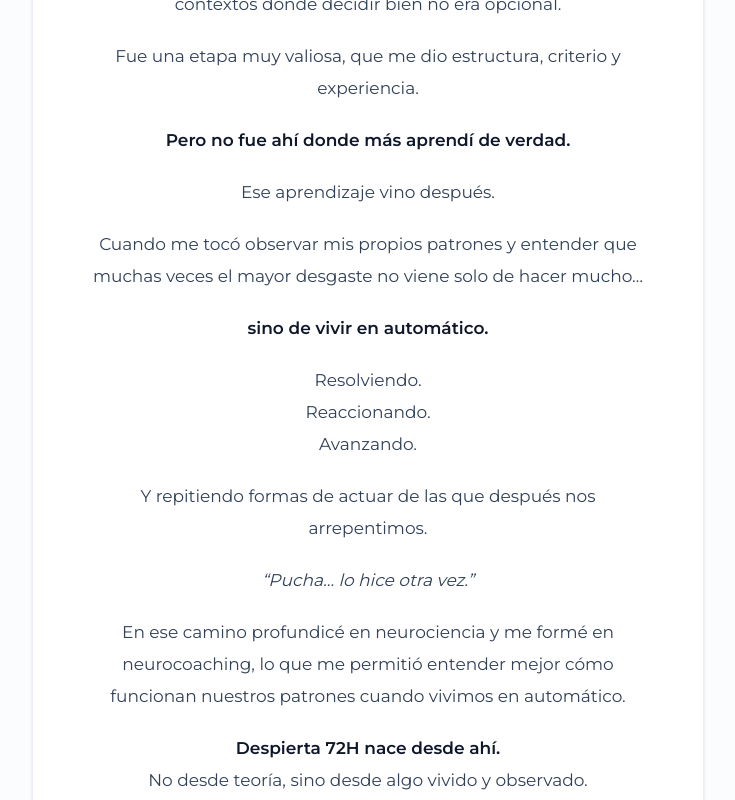
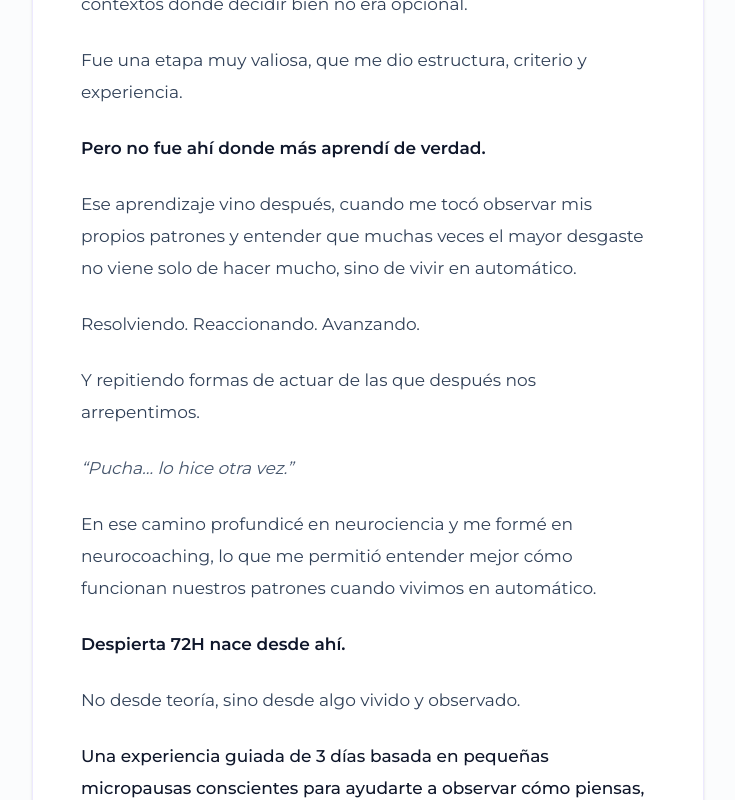
Before and after one commit to cursossolange/despierta-72h, a React (Vite) app: page / in a window 1280 px wide. Shown: the part 1460-2260 px from the top of the page, without its empty margins (272-1007 px from the left). Built offline with nearby package versions, Linux system fonts and the light colour scheme; no server answers.

Commit message:
Update LandingPage.tsx

```diff
--- a/src/components/LandingPage.tsx
+++ b/src/components/LandingPage.tsx
@@ -243,7 +243,7 @@ export default function LandingPage({ onPurchase }: LandingPageProps) {
           <span className="block mt-1 font-semibold text-slate-900">Soy Solange.</span>
         </h2>
 
-        <div className="text-sm md:text-[17px] text-slate-700 leading-8 font-normal space-y-5 max-w-3xl mx-auto">
+        <div className="text-sm md:text-[17px] text-slate-700 leading-8 font-normal space-y-6 max-w-2xl mx-auto text-left">
           <p>
   Durante más de 20 años trabajé liderando equipos y procesos en contextos donde decidir bien no era opcional.
 </p>
@@ -252,33 +252,25 @@ export default function LandingPage({ onPurchase }: LandingPageProps) {
   Fue una etapa muy valiosa, que me dio estructura, criterio y experiencia.
 </p>
 
-          <p className="font-semibold text-slate-900">
+<p>
+  <span className="font-semibold text-slate-900">
     Pero no fue ahí donde más aprendí de verdad.
+  </span>
 </p>
 
 <p>
-            Ese aprendizaje vino después.
+  Ese aprendizaje vino después, cuando me tocó observar mis propios patrones y entender que muchas veces el mayor desgaste no viene solo de hacer mucho, sino de vivir en automático.
 </p>
 
 <p>
-            Cuando me tocó observar mis propios patrones y entender que muchas veces el mayor desgaste no viene solo de hacer mucho…
-          </p>
-
-          <p className="font-semibold text-slate-900">
-            sino de vivir en automático.
-          </p>
-
-          <p>
-            Resolviendo.<br />
-            Reaccionando.<br />
-            Avanzando.
+  Resolviendo. Reaccionando. Avanzando.
 </p>
 
 <p>
   Y repitiendo formas de actuar de las que después nos arrepentimos.
 </p>
 
-          <p className="italic">
+<p className="italic text-slate-600">
   “Pucha… lo hice otra vez.”
 </p>
 
@@ -287,12 +279,18 @@ export default function LandingPage({ onPurchase }: LandingPageProps) {
 </p>
 
 <p>
-            <span className="font-semibold text-slate-900">Despierta 72H nace desde ahí.</span><br />
+  <span className="font-semibold text-slate-900">
+    Despierta 72H nace desde ahí.
+  </span>
+</p>
+
+<p>
   No desde teoría, sino desde algo vivido y observado.
 </p>
 
 <p className="font-medium text-slate-900">
-            Una experiencia guiada de 3 días basada en pequeñas micropausas conscientes para ayudarte a observar cómo piensas, reaccionas y actúas mientras tu día está pasando.
+  Una experiencia guiada de 3 días basada en pequeñas micropausas conscientes
+  para ayudarte a observar cómo piensas, reaccionas y actúas mientras tu día está pasando.
 </p>
 </div>
 </div>
```
Lines whose indentation alone changed are shown as unchanged.
